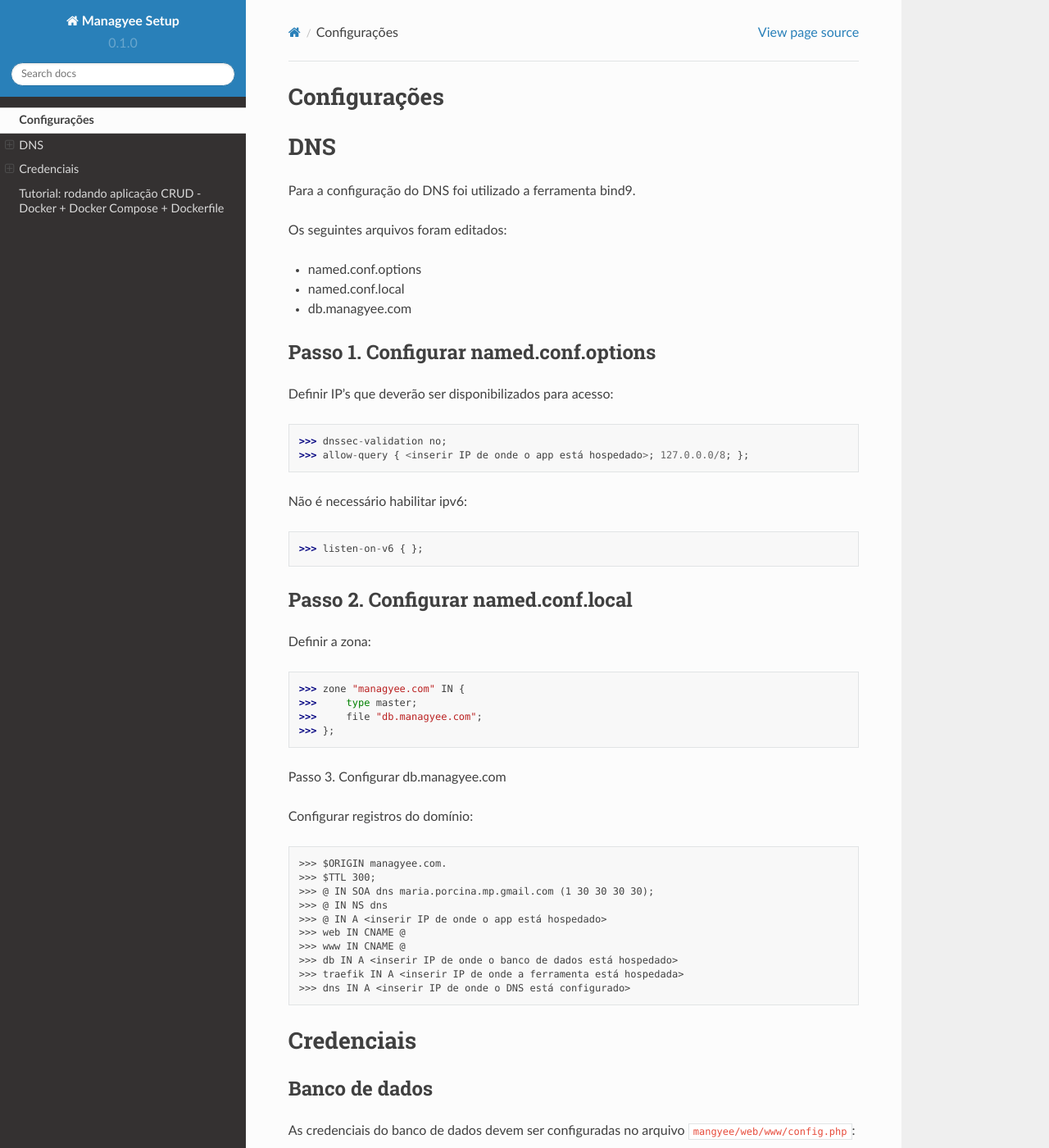
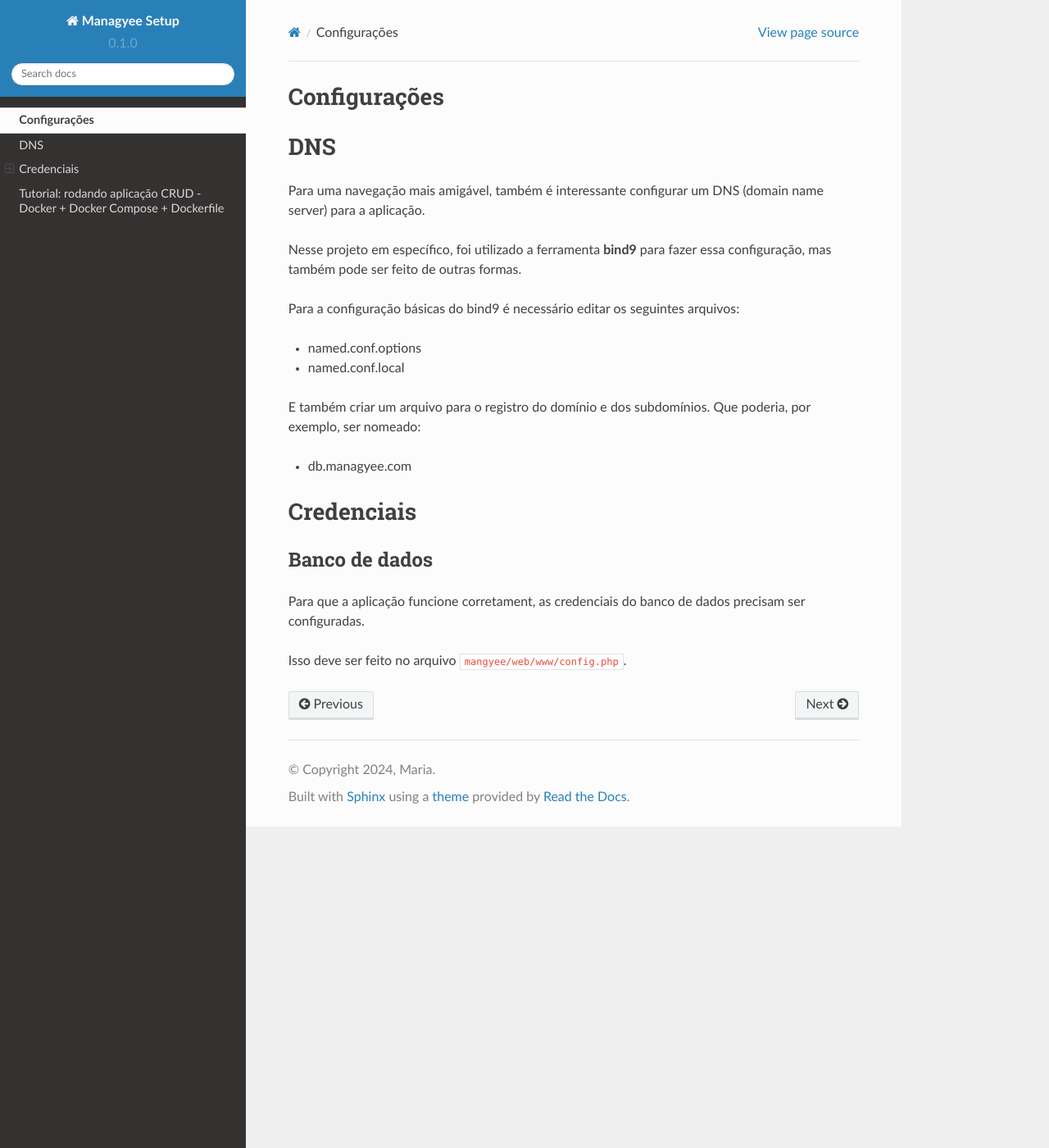
Before and after one commit to mariaporcina/managyee-setup, a Sphinx documentation site: the page built from docs/source/setup.rst, in a window 1280 px wide and 1400 px high. Shown: the whole window at 82% size. Built offline with Sphinx 7.4.7 and the Read the Docs theme 2.0.0, drawn with Linux system fonts in a browser that asks for light colours; some of the changed text lies outside the part shown.

Commit message:
fix: dns setup instructions

```diff
--- a/docs/source/setup.rst
+++ b/docs/source/setup.rst
@@ -4,50 +4,18 @@
 DNS
 ===
 
-Para a configuração do DNS foi utilizado a ferramenta bind9.
+Para uma navegação mais amigável, também é interessante configurar um DNS (domain name server) para a aplicação.
 
-Os seguintes arquivos foram editados:
+Nesse projeto em específico, foi utilizado a ferramenta **bind9** para fazer essa configuração, mas também pode ser feito de outras formas.
+
+Para a configuração básicas do bind9 é necessário editar os seguintes arquivos:
 
 - named.conf.options
 - named.conf.local
+
+E também criar um arquivo para o registro do domínio e dos subdomínios. Que poderia, por exemplo, ser nomeado:
+
 - db.managyee.com
-
-Passo 1. Configurar named.conf.options
---------------------------------------
-
-Definir IP's que deverão ser disponibilizados para acesso:
-
->>> dnssec-validation no;
->>> allow-query { <inserir IP de onde o app está hospedado>; 127.0.0.0/8; };
-
-Não é necessário habilitar ipv6:
-
->>> listen-on-v6 { };
-
-Passo 2. Configurar named.conf.local
-------------------------------------
-
-Definir a zona:
-
->>> zone "managyee.com" IN {
->>>	type master;
->>>	file "db.managyee.com";
->>> };
-
-Passo 3. Configurar db.managyee.com
-
-Configurar registros do domínio:
-
->>> $ORIGIN managyee.com.
->>> $TTL 300;
->>> @ IN SOA dns maria.porcina.mp.gmail.com (1 30 30 30 30);
->>> @ IN NS dns
->>> @ IN A <inserir IP de onde o app está hospedado>
->>> web IN CNAME @
->>> www IN CNAME @
->>> db IN A <inserir IP de onde o banco de dados está hospedado>
->>> traefik IN A <inserir IP de onde a ferramenta está hospedada>
->>> dns IN A <inserir IP de onde o DNS está configurado>
 
 Credenciais
 ===========
@@ -55,9 +23,6 @@
 Banco de dados
 --------------
 
-As credenciais do banco de dados devem ser configuradas no arquivo ``mangyee/web/www/config.php``:
+Para que a aplicação funcione corretament, as credenciais do banco de dados precisam ser configuradas.
 
-- **Servidor do banco**: db
-- **Nome do usuário**: db_user
-- **Senha**: M@company123
-- **Nome do banco**: managyee
+Isso deve ser feito no arquivo ``mangyee/web/www/config.php``.
```
